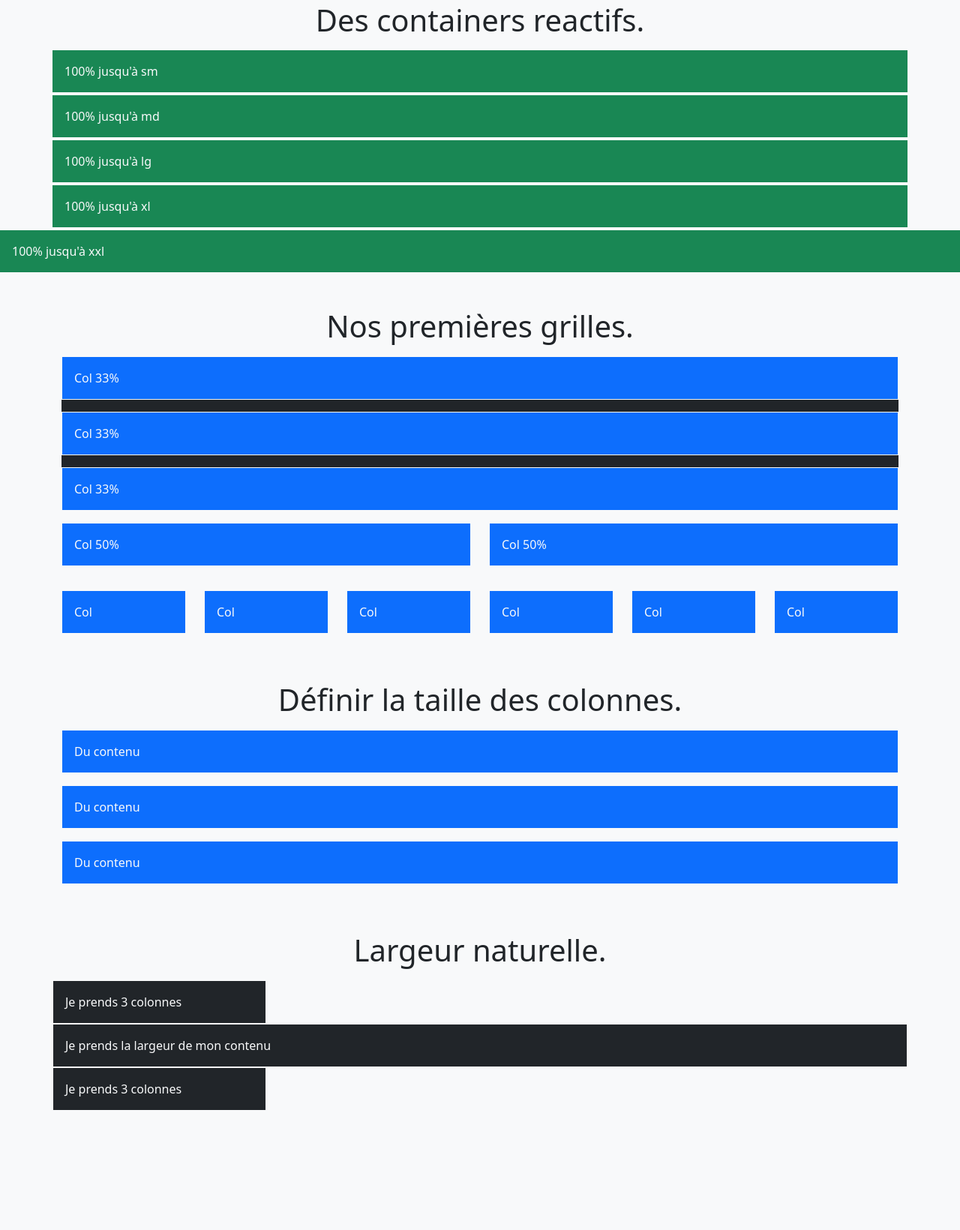
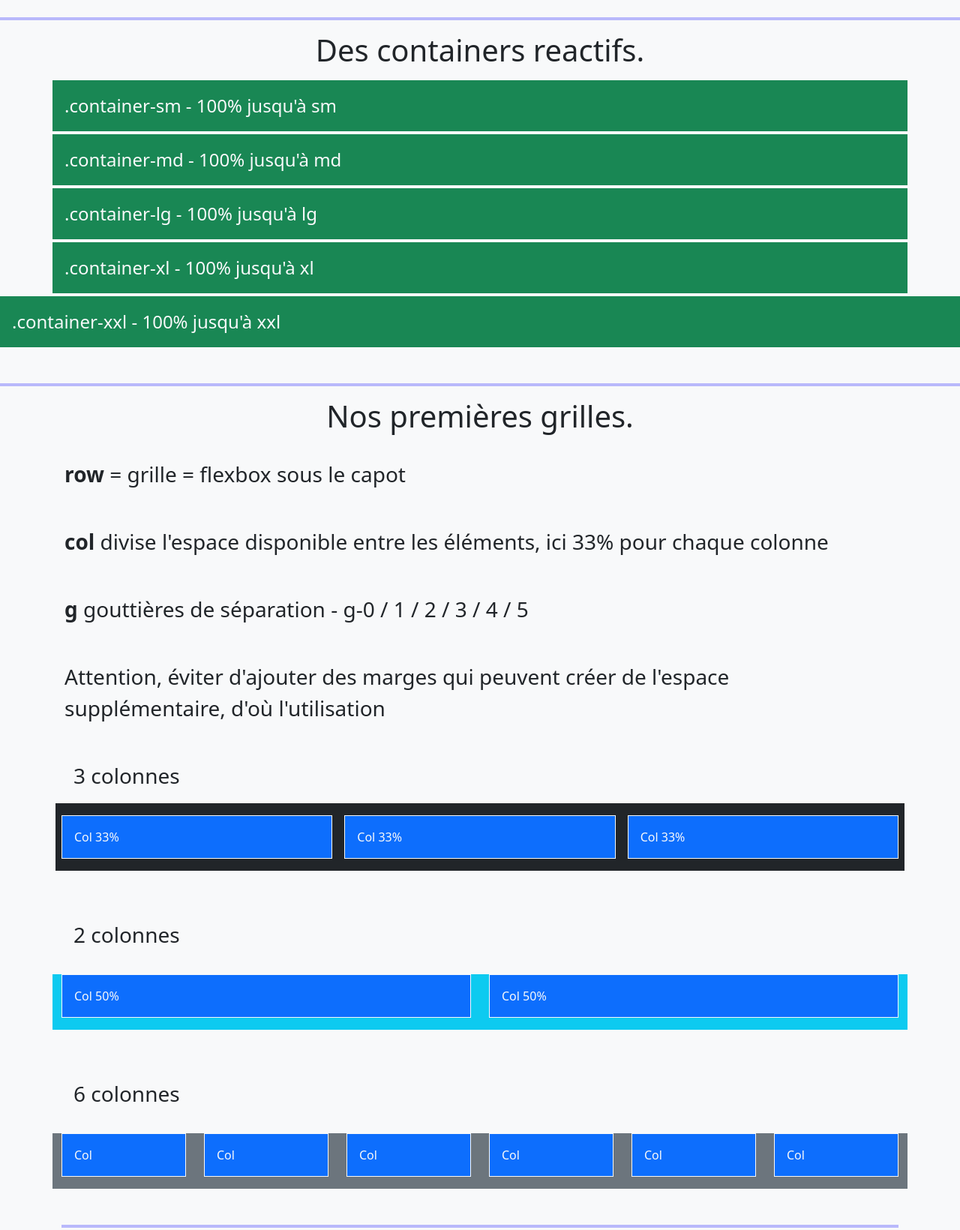
Before and after one commit to prestationweb42/Formation-Bootstrap-5, a plain HTML site: page 1. Sandbox/2. Disposition/1. Grille I.html in a window 1280 px wide. Shown: the part 904-2544 px from the top of the page at 75% size. Before the commit the page ends 2433 px from the top, so only its background shows below. Drawn offline with nearby package versions, Linux system fonts and the light colour scheme.

Commit message:
lesson Disposition Grille 1

```diff
--- a/1. Sandbox/2. Disposition/1. Grille I.html
+++ b/1. Sandbox/2. Disposition/1. Grille I.html
@@ -52,10 +52,11 @@
         <h2 class="display-6 mb-3 text-center">Le Container</h2>
         <!-- [container|container-fluid] -->
 
-        <div class=" bg-dark p-5 mb-5">
+        <div class="container bg-dark p-5 mb-5">
             <h3 class="text-light text-center">Le container sert à centrer le contenu.</h3>
         </div>
 
+         <hr class="mt-5" style="border: 2px solid blue" />
         <h2 class="display-6 mb-3 text-center">Le Container fluide</h2>
         <!-- [container-fluid] -->
 
@@ -63,43 +64,47 @@
             <h3 class="text-light text-center">Le container-fluid prend 100% de la place, tout le temps</h3>
         </div>
 
-
+         <hr class="mt-5" style="border: 2px solid blue" />
         <h2 class="display-6 mb-3 text-center">Des containers reactifs.</h2>
         <!-- [container-sm|md|lg|xl|xxl] -->
-        <div class="container-sm p-3 mt-1 mx-auto text-light bg-success">100% jusqu'à sm</div>
-        <div class="container-md p-3 mt-1 mx-auto text-light bg-success">100% jusqu'à md</div>
-        <div class="container-lg p-3 mt-1 mx-auto text-light bg-success">100% jusqu'à lg</div>
-        <div class="container-xl p-3 mt-1 mx-auto text-light bg-success">100% jusqu'à xl</div>
-        <div class="container-xxl p-3 mt-1 mx-auto mb-5 text-light bg-success">100% jusqu'à xxl</div>
+        <div class="container-sm p-3 mt-1 mx-auto text-light bg-success fs-4">.container-sm - 100% jusqu'à sm</div>
+        <div class="container-md p-3 mt-1 mx-auto text-light bg-success fs-4">.container-md - 100% jusqu'à md</div>
+        <div class="container-lg p-3 mt-1 mx-auto text-light bg-success fs-4">.container-lg - 100% jusqu'à lg</div>
+        <div class="container-xl p-3 mt-1 mx-auto text-light bg-success fs-4">.container-xl - 100% jusqu'à xl</div>
+        <div class="container-xxl p-3 mt-1 mx-auto mb-5 text-light bg-success fs-4">.container-xxl - 100% jusqu'à xxl</div>
 
 
-
+         <hr class="mt-5" style="border: 2px solid blue" />
         <h2 class="display-6 mb-3 text-center">Nos premières grilles.</h2>
-        <!-- [row] utilise flexbox sous le capot -->
-        <!-- col divise l'espace disponible entre les éléments, ici 33% pour chaque colonne -->
-        <!-- Attention ! Les marges peuvent créer de l'espace supplémentaire, d'où l'utilisation des gouttières un peu plus tard. -->
+        <p class="container p-3 fs-3"><span class="fw-bold">row</span> = grille = flexbox sous le capot</p>
+        <p class="container p-3 fs-3"><span class="fw-bold">col</span> divise l'espace disponible entre les éléments, ici 33% pour chaque colonne</p>
+        <p class="container p-3 fs-3"><span class="fw-bold">g</span>  gouttières de séparation - g-0 / 1 / 2 / 3 / 4 / 5</p>
+        <p class="container p-3 fs-3">Attention, éviter d'ajouter des marges qui peuvent créer de l'espace supplémentaire, d'où l'utilisation</p>
+        <!--  -->
 
         <div class="container mb-5">
 
-            <div class="bg-dark">
-                <div class="">
+            <p class="container p-3 fs-3">3 colonnes</p>
+            <div class="row g-3 bg-dark">
+                <div class="col">
                     <p class="p-3 border border-light bg-primary text-light">
                         Col 33%
                     </p>
                 </div>
-                <div class="">
-                    <p class="p-3 border border-light bg-primary text-light">
+                <div class="col">
+                    <p class=" p-3 border border-light bg-primary text-light">
                         Col 33%
                     </p>
                 </div>
-                <div class="">
-                    <p class="p-3 border border-light bg-primary text-light">
+                <div class="col">
+                    <p class=" p-3 border border-light bg-primary text-light">
                         Col 33%
                     </p>
                 </div>
             </div>
 
-            <div class="row mt-3">
+            <p class="container mt-5 p-3 fs-3">2 colonnes</p>
+            <div class="row mt-3 bg-info">
                 <div class="col">
                     <p class="p-3 border border-light bg-primary text-light">
                         Col 50%
@@ -112,7 +117,8 @@
                 </div>
             </div>
 
-            <div class="row mt-3">
+            <p class="container mt-5 p-3 fs-3">6 colonnes</p>
+            <div class="row mt-3 bg-secondary">
                 <div class="col">
                     <p class="p-3 border border-light bg-primary text-light">
                         Col
@@ -145,44 +151,47 @@
                 </div>
             </div>
 
-
-        <h2 class="display-6 mb-3 mt-5 text-center">Définir la taille des colonnes.</h2>
         <!-- Définir la largeur de l'élément en lui faisant prendre X nombre de colonnes -->
         <!-- [col-1|12] -->
+        <hr class="mt-5" style="border: 2px solid blue" />
+        <h2 class="display-6 mb-3 mt-5 text-center">Définir la taille des colonnes.</h2>
+        <p class="fs-3">Les col-1 -> 12</p>
+        <p class="fs-3">La somme des colonnes des éléments doit être = 12</p>
+        <p class="fs-3">On définit la largeur d'élément en lui faisant prendre X nombre de colonnes</p>
 
 
             <div class="row">
-                <div class="">
+                <div class="col-3">
                     <p class="p-3 border border-light bg-primary text-light">
-                        Du contenu
+                        col-3
                     </p>
                 </div>
-                <div class="">
-                    <p class="p-3 border border-light bg-primary text-light">
-                        Du contenu
+                <div class="col-4">
+                    <p class=" p-3 border border-light bg-primary text-light">
+                        col-4
                     </p>
                 </div>
-                <div class="">
+                <div class="col-5">
                     <p class="p-3 border border-light bg-primary text-light">
-                        Du contenu
+                        col-5
                     </p>
                 </div>
             </div>
         </div>
 
 
+        <!-- [col-auto] -->
+        <div class="container">
+        <hr class="mt-5" style="border: 2px solid blue" />
+        <h2 class="display-6 mb-3 text-center">Largeur naturelle - col-auto</h2>
+        <p class="fs-3">S'adapte à la largeur du contenu</p>
 
-        <h2 class="display-6 mb-3 text-center">Largeur naturelle.</h2>
-        <!-- [col-auto] -->
-
-        <div class="container">
-
-            <div class="row">
+            <div class="row bg-info">
                 <div class="col-3 p-3 border border-light bg-dark text-light">
                     Je prends 3 colonnes
                 </div>
-                <div class=" p-3 border border-light bg-dark text-light">
-                    Je prends la largeur de mon contenu
+                <div class="col-auto p-3 border border-light bg-dark text-light">
+                    Je prends la largeur de mon contenu et le reste
                 </div>
                 <div class="col-3 p-3 border border-light bg-dark text-light">
                     Je prends 3 colonnes
```
